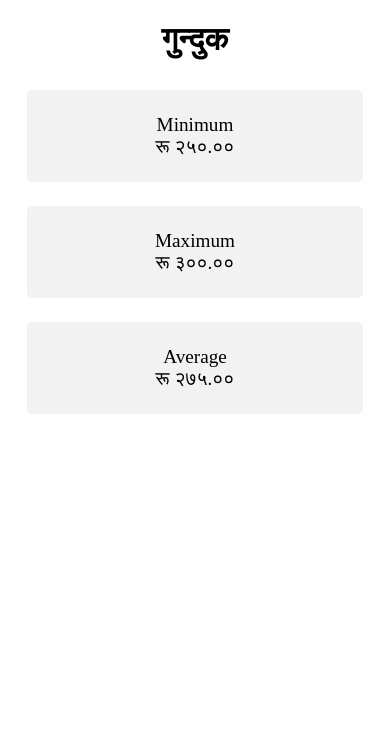
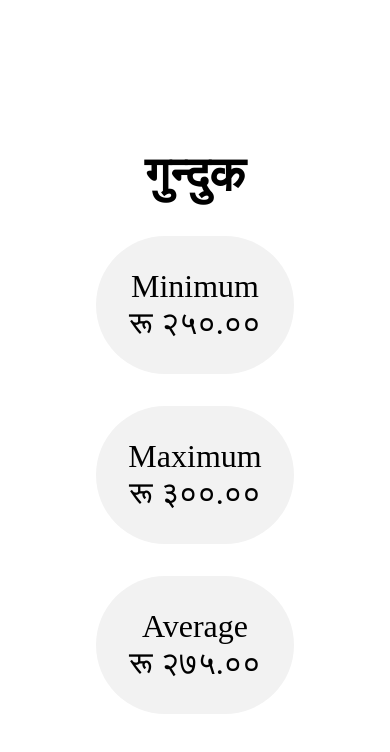
Before and after one commit to maharjansanisha/Gundruk-Price-Site, a plain HTML site: page index.html in a window 390 px wide. Drawn offline with Linux system fonts and the light colour scheme.

Commit message:
font size updated

```diff
--- a/index.html
+++ b/index.html
@@ -1,6 +1,7 @@
 <!DOCTYPE html>
 <html>
   <head>
+    <meta name="viewport" content="width=device-width, initial-scale=1">
     <title>Prices</title>
     <link rel="icon" href="icon.svg" />
     <link rel="stylesheet" href="styles.css" />
--- a/styles.css
+++ b/styles.css
@@ -7,7 +7,7 @@
 
   /* Style the heading */
   h1 {
-    font-size: 2.5rem;
+    font-size: 3rem;
     margin-bottom: 2rem;
   }
 
@@ -16,10 +16,10 @@
   #price-max,
   #price-avg {
     background-color: #f2f2f2;
-    padding: 1.5rem;
-    margin-bottom: 1.5rem;
-    border-radius: 5px;
-    font-size: 1.5rem;
+    padding: 2rem;
+    margin-bottom: 2rem;
+    border-radius: 10rem;
+    font-size: 2rem;
   }
 
   /* Style the responsive layout for smaller screens */
@@ -29,12 +29,25 @@
     }
 
     h1 {
-      font-size: 2rem;
+      font-size: 3rem;
     }
 
     #price-min,
     #price-max,
     #price-avg {
-      font-size: 1.2rem;
+      font-size: 2rem;
     }
   }
+  @media screen and (max-width: 768px) {
+    body {
+      font-size: 1.7rem;
+    }
+  }
+
+  body {
+    display: flex;
+    flex-direction: column;
+    justify-content: center;
+    align-items: center;
+    height: 100vh;
+  }
```
